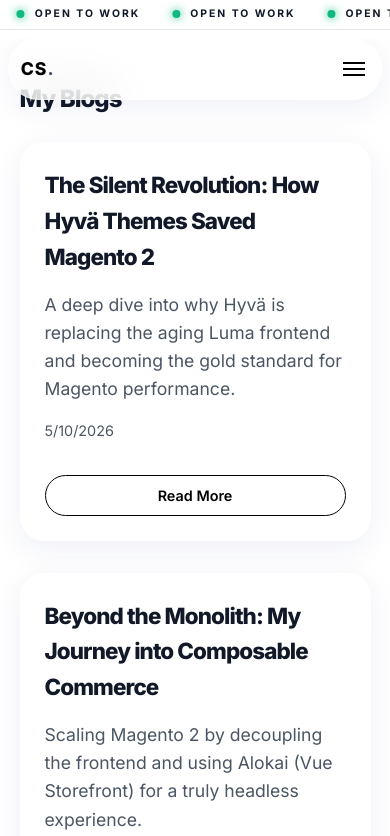
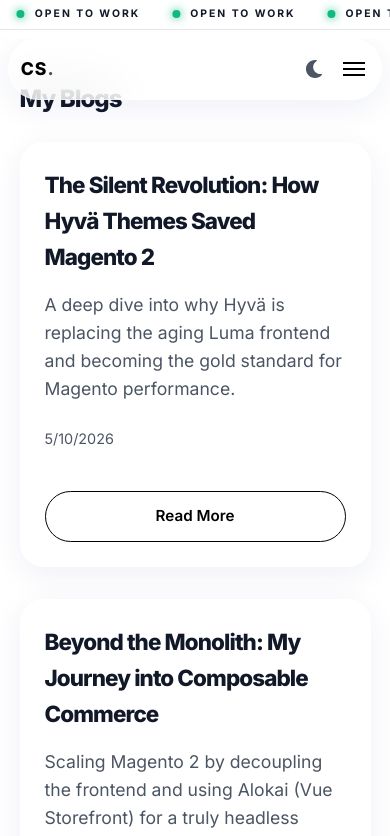
Before and after one commit to iamchiragsharma/chiragsharmadev, a React (Create React App) app: page /blogs in a window 390 px wide. Shown: the top 836 px of the page. Built offline with nearby package versions, Linux system fonts and the light colour scheme.

Commit message:
Added nav links under hamburger on mobile, blogs page issues

```diff
--- a/src/components/Blogs.css
+++ b/src/components/Blogs.css
@@ -20,10 +20,18 @@
   transition: all 0.4s cubic-bezier(0.25, 0.8, 0.25, 1);
   text-align: left;
   box-shadow: var(--glass-shadow);
+  display: flex;
+  flex-direction: column;
+  justify-content: space-between;
+  height: 100%;
 }
 
 .blog-card:hover {
   transform: translateY(-8px) scale(1.02);
+}
+
+.blog-card-content {
+  flex-grow: 1;
 }
 
 .blog-card h3 {
@@ -32,26 +40,28 @@
 }
 
 .blog-card p {
-  margin-bottom: 1rem;
+  margin-bottom: 1.5rem;
   color: var(--text-secondary);
 }
 
 .blog-date {
   font-size: 0.9rem;
   color: var(--text-secondary);
-  margin-bottom: 1rem;
+  margin-bottom: 1.5rem;
 }
 
 .blog-footer {
   display: flex;
-  justify-content: space-between;
-  align-items: center;
+  flex-direction: column;
+  align-items: flex-start;
+  gap: 1rem;
   margin-top: auto;
 }
 
 .blog-card .btn-outline {
-  padding: 0.5rem 1.2rem;
-  font-size: 0.9rem;
+  padding: 0.6rem 1.5rem;
+  font-size: 0.95rem;
+  width: fit-content;
 }
 
 .loading {
@@ -86,6 +96,7 @@
   .blog-card .btn-outline {
     width: 100%;
     text-align: center;
+    padding: 0.8rem;
   }
 
   .blog-date {
--- a/src/components/Blogs.js
+++ b/src/components/Blogs.js
@@ -49,8 +49,10 @@
         {blogs && blogs.length > 0 ? (
           blogs.map(blog => (
             <div key={blog.id} className="blog-card fade-up hover-target">
-              <h3>{blog.title}</h3>
-              <p>{blog.excerpt}</p>
+              <div className="blog-card-content">
+                <h3>{blog.title}</h3>
+                <p>{blog.excerpt}</p>
+              </div>
               <div className="blog-footer">
                 <p className="blog-date">{new Date(blog.date).toLocaleDateString()}</p>
                 <Link to={`/blogs/${blog.id}`} className="btn btn-outline hover-target">Read More</Link>
--- a/src/components/Hero.css
+++ b/src/components/Hero.css
@@ -60,6 +60,10 @@
 @media screen and (max-width: 768px) {
   #hero {
     padding-top: 150px;
+    min-height: 100vh;
+    display: flex;
+    flex-direction: column;
+    justify-content: center;
   }
 
   .greeting {
--- a/src/components/Navbar.css
+++ b/src/components/Navbar.css
@@ -78,6 +78,12 @@
   transition: all 0.3s ease;
 }
 
+.nav-actions {
+  display: flex;
+  align-items: center;
+  gap: 1.5rem;
+}
+
 @media screen and (max-width: 768px) {
   .navbar {
     padding: 1rem 1.5rem;
@@ -101,11 +107,13 @@
     display: flex;
     flex-direction: column;
     align-items: center;
-    justify-content: center;
+    justify-content: flex-start;
+    padding-top: 20vh;
     transform: translateY(-100%);
     transition: transform 0.5s cubic-bezier(0.77, 0, 0.175, 1);
     gap: 3rem;
-    padding: 0;
+    padding-left: 0;
+    padding-right: 0;
     margin: 0;
     z-index: 1000;
   }
@@ -114,9 +122,18 @@
     transform: translateY(0);
   }
 
+  .nav-links a {
+    font-size: 1.2rem;
+    color: var(--text-primary);
+  }
+
+  .nav-actions {
+    z-index: 1001;
+    gap: 1rem;
+  }
+
   .hamburger {
     display: block;
-    z-index: 1001;
   }
 
   .hamburger.toggle .line1 {
@@ -142,8 +159,7 @@
   }
 
   .nav-links a {
-    font-size: 1.5rem;
-    color: var(--text-primary);
+    font-size: 1.2rem;
   }
 
   .hamburger div {
--- a/src/components/Navbar.js
+++ b/src/components/Navbar.js
@@ -46,16 +46,16 @@
         <NavLink id="projects">Projects</NavLink>
         <NavLink id="contact">Contact</NavLink>
         <li><Link to="/blogs" onClick={() => setIsOpen(false)}>Blogs</Link></li>
-        <li>
+      </ul>
+      <div className="nav-actions">
         <button className="theme-toggle" onClick={toggleTheme} aria-label="Toggle Dark Mode">
           {theme === 'light' ? <FaMoon size={18} /> : <FaSun size={18} />}
         </button>
-        </li>
-      </ul>
         <div className={`hamburger ${isOpen ? 'toggle' : ''}`} onClick={toggleMenu}>
           <div className="line1"></div>
           <div className="line2"></div>
           <div className="line3"></div>
+        </div>
       </div>
     </nav>
   );
```
Lines whose indentation alone changed are shown as unchanged.
